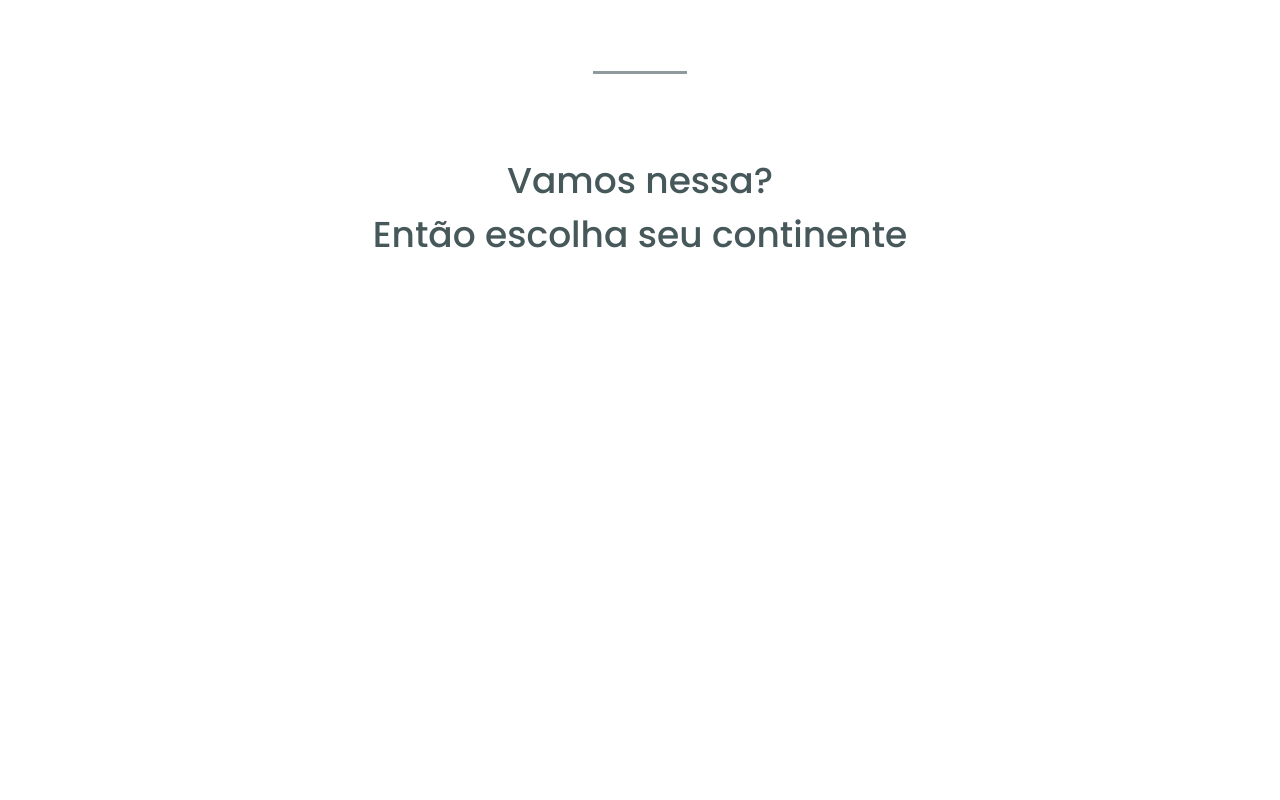
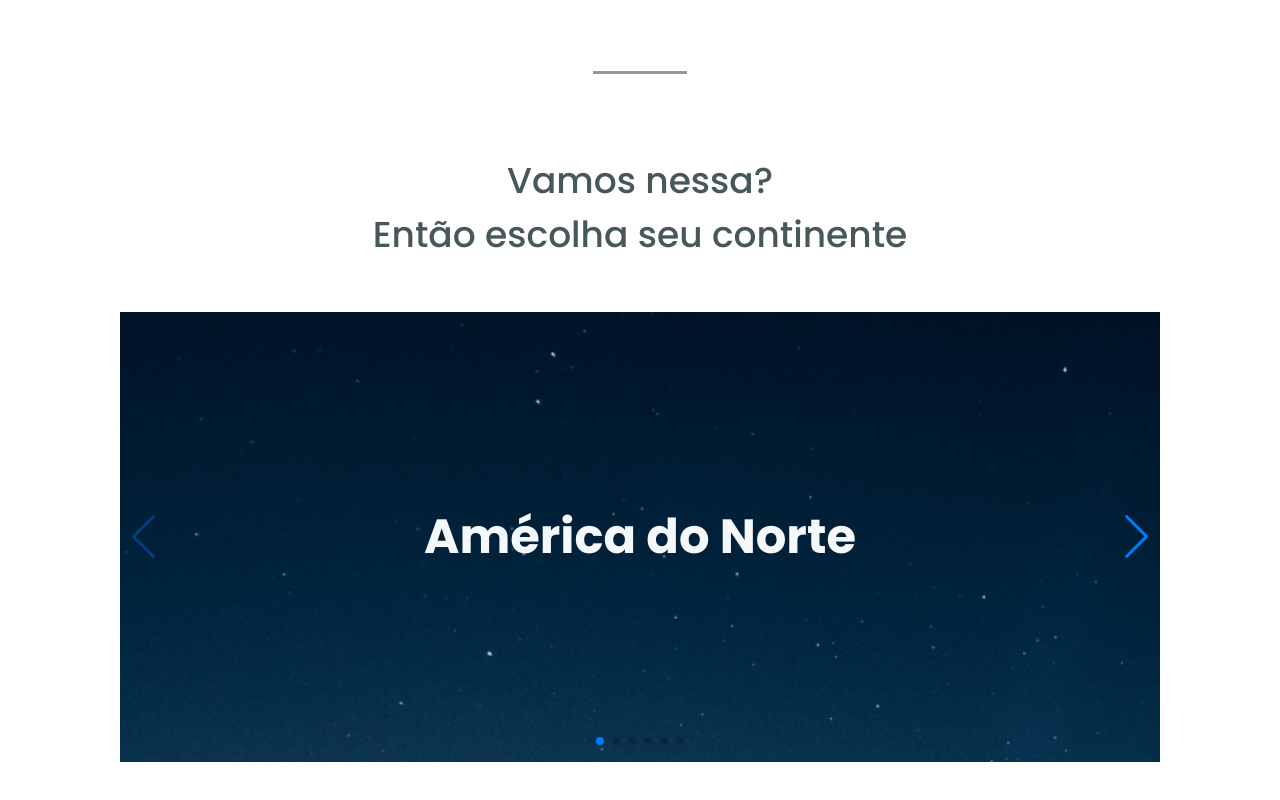
Before and after one commit to felixstenian/worldtrip, a Next.js app: page / in a window 1280 px wide. Shown: the part 725-1525 px from the top of the page. Before the commit the page ends 987 px from the top, so only its background shows below. Built offline with nearby package versions, Linux system fonts and the light colour scheme.

Commit message:
add slider Carousel

```diff
--- /dev/null
+++ b/src/components/Carousel/Carousel.tsx
@@ -0,0 +1,79 @@
+import SwiperCore, { Navigation, Pagination, Keyboard } from 'swiper'
+import { Swiper, SwiperSlide } from 'swiper/react'
+
+// Import Swiper styles
+import "swiper/css";
+import "swiper/css/navigation"
+import "swiper/css/pagination"
+
+import { Box, Flex, Text } from '@chakra-ui/react';
+
+SwiperCore.use([Navigation, Pagination, Keyboard])
+
+const EMPTY_IMG = 'Background.png'
+
+const Carousel = () => {
+  const dataCarousel = [
+    {
+      continent: 'América do Norte',
+      image: '',
+      description: ''
+    },
+    {
+      continent: 'América do Sul',
+      image: '',
+      description: ''
+    },
+    {
+      continent: 'Ásia',
+      image: '',
+      description: ''
+    },
+    {
+      continent: 'África',
+      image: '',
+      description: ''
+    },
+    {
+      continent: 'Europa',
+      image: 'Continent_Image.png',
+      description: 'O continente mais antigo.'
+    },
+    {
+      continent: 'Oceania',
+      image: '',
+      description: ''
+    }
+  ]
+  return (
+    <>
+      <Swiper cssMode={false} navigation={true} pagination={true} keyboard={true}>
+          {dataCarousel?.map((continent, index) => (
+            <SwiperSlide
+              key={index}
+            >
+              <Box
+                __css={{
+                  bgImage:
+                    `url(${continent?.image || EMPTY_IMG })`,
+                  bgSize: "cover",
+                }}
+              >
+                <Flex
+                  flexDir='column'
+                  align='center'
+                  justifyContent='center'
+                  h={[250, 450]}
+                >
+                  <Text fontSize={48} lineHeight='72px' fontWeight={700} color='text.light'>{continent.continent}</Text>
+                  <Text fontSize={24} lineHeight='36px' fontWeight={700} color='info.light'>{continent.description || ''}</Text>
+                </Flex>
+              </Box>
+            </SwiperSlide>
+          ))}
+      </Swiper>
+    </>
+  );
+};
+
+export default Carousel
--- /dev/null
+++ b/src/components/Carousel/index.ts
@@ -0,0 +1 @@
+export { default } from './Carousel'
--- /dev/null
+++ b/src/components/Carousel/styles.css
@@ -0,0 +1,47 @@
+#app { height: 100% }
+html,
+body {
+  position: relative;
+  height: 100%;
+}
+
+body {
+  background: #eee;
+  font-family: Helvetica Neue, Helvetica, Arial, sans-serif;
+  font-size: 14px;
+  color: #000;
+  margin: 0;
+  padding: 0;
+}
+
+.swiper {
+  width: 100%;
+  height: 100%;
+}
+
+.swiper-slide {
+  text-align: center;
+  font-size: 18px;
+  background: #fff;
+
+  /* Center slide text vertically */
+  display: -webkit-box;
+  display: -ms-flexbox;
+  display: -webkit-flex;
+  display: flex;
+  -webkit-box-pack: center;
+  -ms-flex-pack: center;
+  -webkit-justify-content: center;
+  justify-content: center;
+  -webkit-box-align: center;
+  -ms-flex-align: center;
+  -webkit-align-items: center;
+  align-items: center;
+}
+
+.swiper-slide img {
+  display: block;
+  width: 100%;
+  height: 100%;
+  object-fit: cover;
+}
--- a/src/components/index.ts
+++ b/src/components/index.ts
@@ -1 +1,2 @@
 export { default as Header } from './Header'
+export { default as Carousel } from './Carousel'
--- a/src/pages/index.tsx
+++ b/src/pages/index.tsx
@@ -1,5 +1,5 @@
-import { Box, Divider, Flex, HStack, Image, List, ListItem, Stack, Text, UnorderedList, useBreakpointValue } from "@chakra-ui/react";
-import { Header } from "../components";
+import { Box, Divider, Flex, Image, ListItem, Stack, Text, UnorderedList, useBreakpointValue } from "@chakra-ui/react";
+import { Carousel, Header } from "../components";
 
 export default function Home() {
   const isWideVersion = useBreakpointValue({
@@ -51,7 +51,6 @@ export default function Home() {
             flexWrap='wrap'
             justifyContent='center'
             align='center'
-            // whiteSpace='break-spaces'
             __css={{
               listStyleType: isWideVersion  && 'none',
               listStyle: isWideVersion  && 'none',
@@ -93,6 +92,12 @@ export default function Home() {
           <Text fontWeight={500} fontSize={36} lineHeight='54px'>Então escolha seu continente</Text>
         </Box>
       </Flex>
+
+      <Flex align='center' justify='center' py={50}>
+        <Box maxWidth={['375', '1040']}  w='100%'>
+          <Carousel />
+        </Box>
+      </Flex>
     </Flex>
   )
 }
```
Also changed, not shown: public/Continent_Image.png (added).
